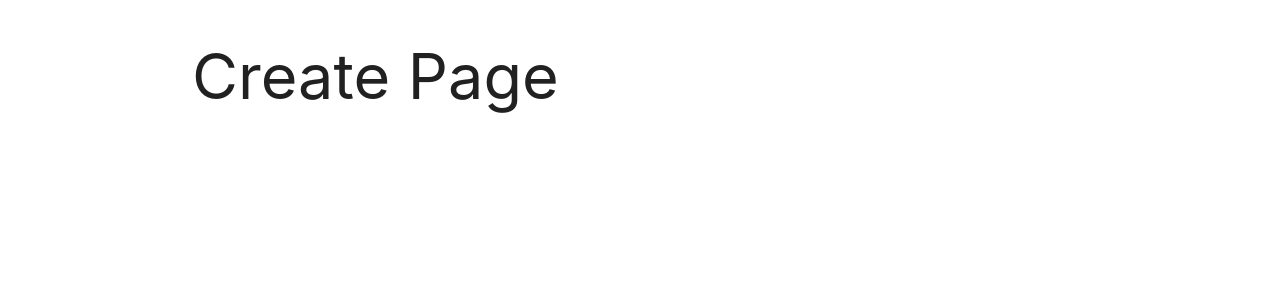
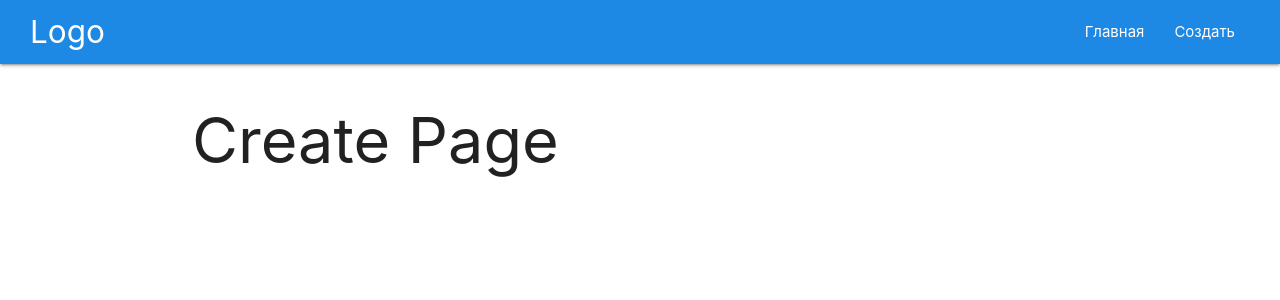
Before and after one commit to sochijs/golos, a React (Create React App) app in the folder client/: page /create in a window 1280 px wide. Shown: the top 300 px of the page. Built offline with nearby package versions, Linux system fonts and the light colour scheme.

Commit message:
add Navbar component

```diff
--- a/client/src/App.js
+++ b/client/src/App.js
@@ -2,11 +2,13 @@ import React from 'react';
 import 'materialize-css';
 import {useRoutes} from './routes';
 import {BrowserRouter as Router} from 'react-router-dom';
+import {Navbar} from './components/Navbar';
 
 function App() {
   const routes = useRoutes();
   return (
     <Router>
+      <Navbar/>
       <div className="container">
         {routes}
       </div>
--- /dev/null
+++ b/client/src/components/Navbar.js
@@ -0,0 +1,20 @@
+import React from 'react';
+import {NavLink} from 'react-router-dom';
+
+export const Navbar = () => {
+  return (
+    <nav className="navbar">
+      <div className="nav-wrapper blue darken-1">
+        <a href="#" className="brand-logo">Logo</a>
+        <ul id="nav-mobile" className="right hide-on-med-and-down">
+          <li>
+            <NavLink to="/">Главная</NavLink>
+          </li>
+          <li>
+            <NavLink to="/create">Создать</NavLink>
+          </li>
+        </ul>
+      </div>
+    </nav>
+  );
+};
--- a/client/src/index.css
+++ b/client/src/index.css
@@ -1 +1,5 @@
 @import "~materialize-css/dist/css/materialize.min.css";
+
+.nav-wrapper {
+    padding: 0 2rem;
+}
```
